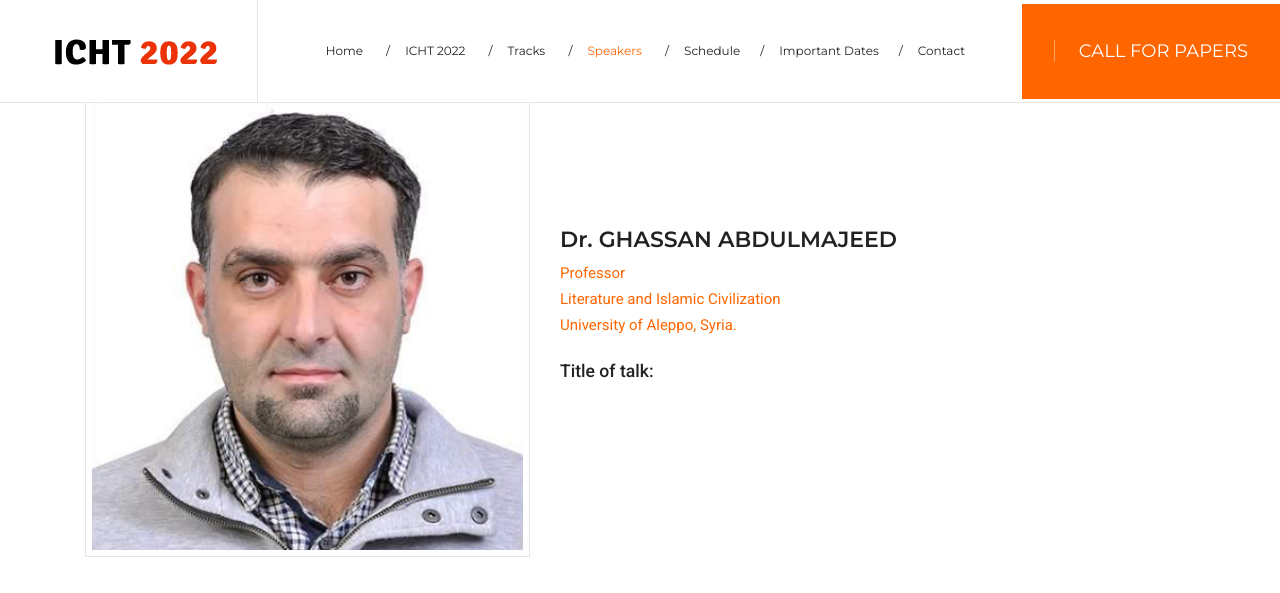
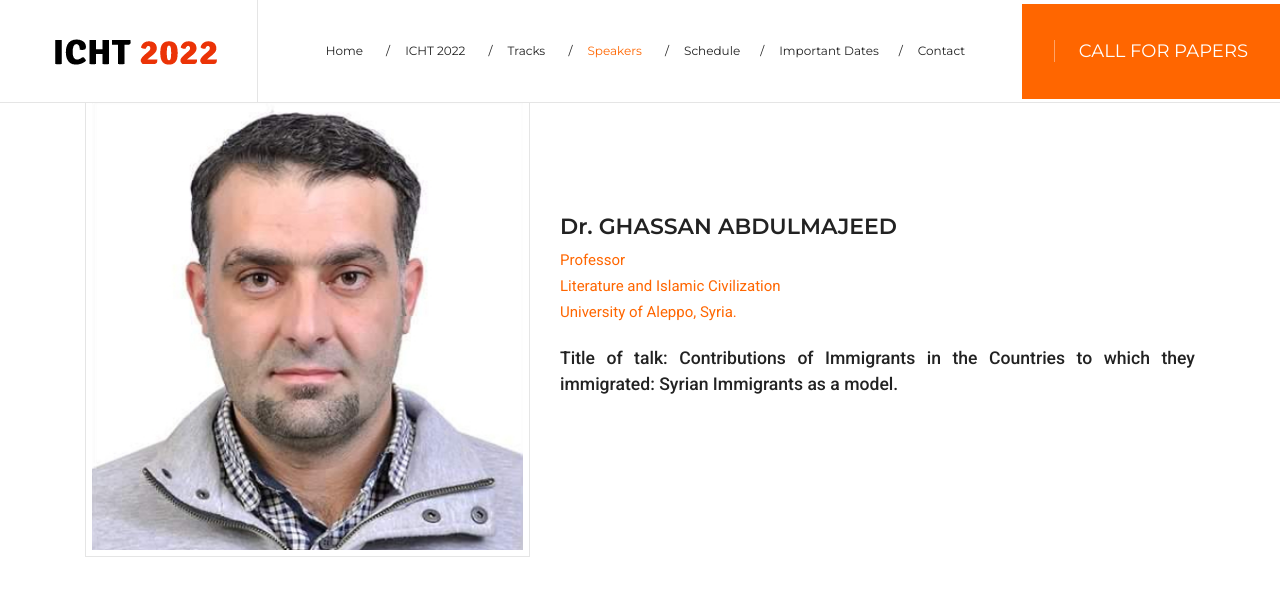
Before and after one commit to sarangi/ICHT2022, a PHP site: page /t5sp1.php in a window 1280 px wide. Shown: the top 593 px of the page. Run offline with PHP 8.4, Linux system fonts and the light colour scheme; data that the repository does not hold is empty; some libraries are stand-ins or nearby versions.

Commit message:
Updated at 14-01-22 at 22.55

```diff
--- a/speakers_details_2_7.php
+++ b/speakers_details_2_7.php
@@ -29,7 +29,7 @@
 
 					</div>
 					<div class="content text-center">
-						<h5><a href="t7sp2.php">Dr. REWATHY RATHNAMOORTHY</a></h5>
+						<h5><a href="t7sp2.php">Ms. REWATHY RATHNAMOORTHY</a></h5>
 						<p>Date: 20-01-2022 Time: 2pm (IST)</p>
 					</div>
 				</div>
--- a/t5sp1.php
+++ b/t5sp1.php
@@ -23,7 +23,7 @@ include 'header.php';?>
                             </p>
 						</div>
 						<div class="details">
-							<p >Title of talk:
+							<p >Title of talk: Contributions of Immigrants in the Countries to which they immigrated: Syrian Immigrants as a model.
 							<br>
 							</p>
 						</div>
--- a/t5sp2.php
+++ b/t5sp2.php
@@ -23,7 +23,7 @@ include 'header.php';?>
                             </p>
 						</div>
 						<div class="details">
-							<p >Title of talk:
+							<p >Title of talk: A multi perspective analysis on Artificial Intelligence in Education in the 21st century.
 							<br>
 							</p>
 						</div>
```
